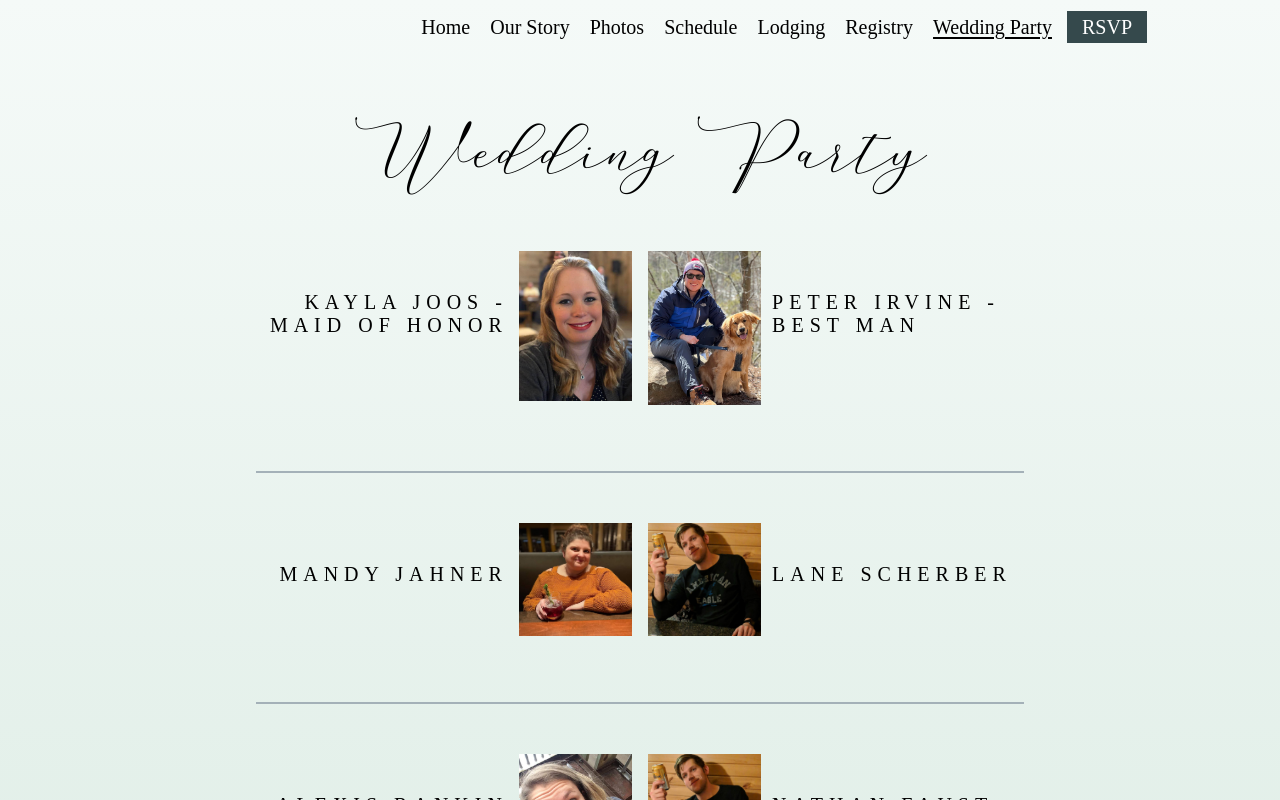
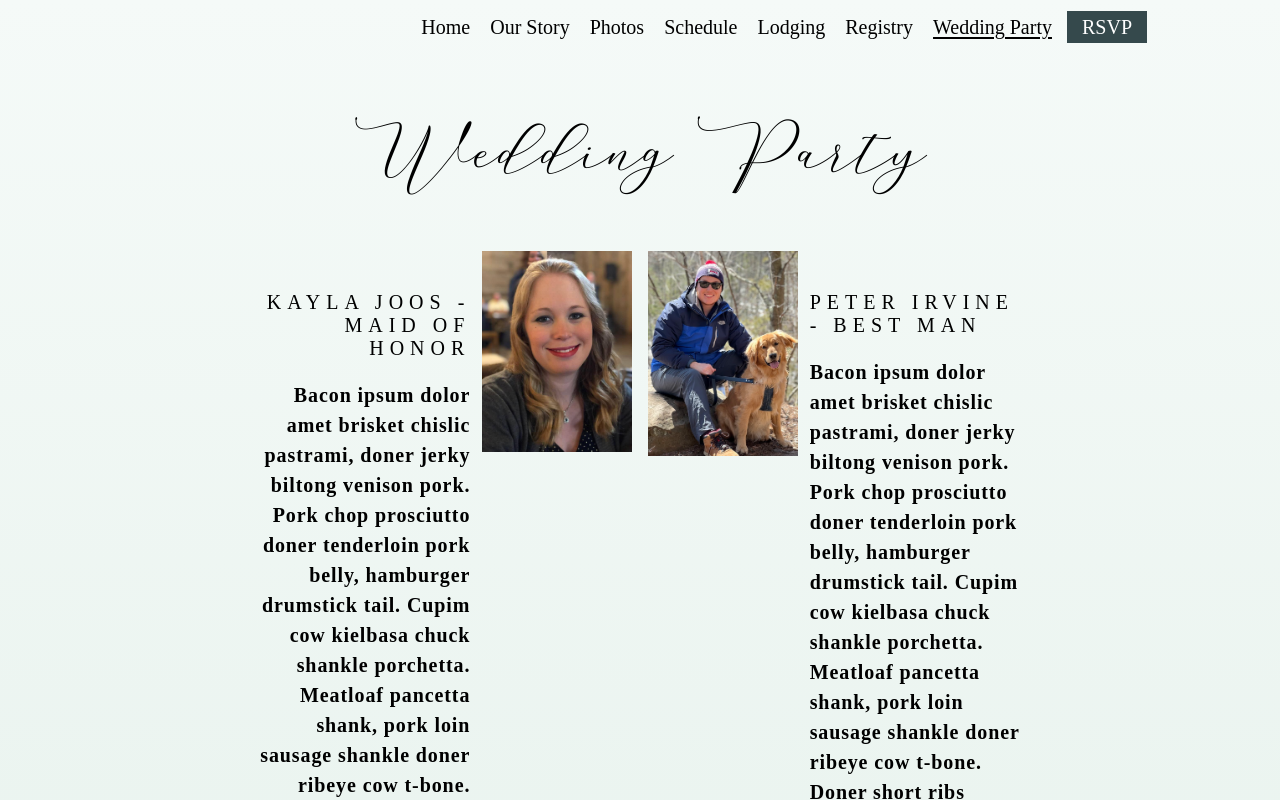
Before and after one commit to peirvine/Alex-and-Karla, a React (Create React App) app: page /wedding-party in a window 1280 px wide. Shown: the top 800 px of the page. Built offline with nearby package versions, Linux system fonts and the light colour scheme.

Commit message:
update desktop wedding party

```diff
--- a/src/components/weddingParty/weddingParty.scss
+++ b/src/components/weddingParty/weddingParty.scss
@@ -42,12 +42,12 @@ p {
         img {
           width: 100%;
         }
-        width: 30%;
+        width: 40%;
         float: right;
       }
 
       .brideBody {
-        width: 67%;
+        width: 57%;
         float: left;
         text-align: right;
       }
@@ -62,12 +62,12 @@ p {
         img {
           width: 100%;
         }
-        width: 30%;
+        width: 40%;
         float: left;
       }
 
       .groomBody {
-        width: 67%;
+        width: 57%;
         float: right;
         text-align: left;
       }
--- a/src/components/weddingParty/weddingPeople.js
+++ b/src/components/weddingParty/weddingPeople.js
@@ -12,10 +12,10 @@ export const weddingParty = [
   {
     brideName: "KAYLA JOOS - MAID OF HONOR",
     brideImage: kayla,
-    brideBlurb: "",
+    brideBlurb: "Bacon ipsum dolor amet brisket chislic pastrami, doner jerky biltong venison pork. Pork chop prosciutto doner tenderloin pork belly, hamburger drumstick tail. Cupim cow kielbasa chuck shankle porchetta. Meatloaf pancetta shank, pork loin sausage shankle doner ribeye cow t-bone. Doner short ribs shankle, turkey sausage prosciutto biltong bacon burgdoggen ball tip ham frankfurter. Sirloin ground round filet mignon ham, leberkas drumstick cupim. Brisket ribeye shoulder sirloin ball tip boudin chislic tri-tip. Drumstick shank pastrami capicola. Kevin chicken chuck fatback flank. Brisket short loin meatball, landjaeger porchetta jowl pastrami rump pork chop ribeye ball tip boudin kielbasa. Pastrami alcatra pig sirloin doner ham chislic porchetta. Buffalo bresaola tri-tip, ribeye doner kielbasa chuck swine shoulder short ribs drumstick pork belly.",
     groomName: "PETER IRVINE - BEST MAN",
     groomImage: peter,
-    groomBlurb: "",
+    groomBlurb: "Bacon ipsum dolor amet brisket chislic pastrami, doner jerky biltong venison pork. Pork chop prosciutto doner tenderloin pork belly, hamburger drumstick tail. Cupim cow kielbasa chuck shankle porchetta. Meatloaf pancetta shank, pork loin sausage shankle doner ribeye cow t-bone. Doner short ribs shankle, turkey sausage prosciutto biltong bacon burgdoggen ball tip ham frankfurter. Sirloin ground round filet mignon ham, leberkas drumstick cupim. \n\n Brisket ribeye shoulder sirloin ball tip boudin chislic tri-tip. Drumstick shank pastrami capicola. Kevin chicken chuck fatback flank. Brisket short loin meatball, landjaeger porchetta jowl pastrami rump pork chop ribeye ball tip boudin kielbasa. Pastrami alcatra pig sirloin doner ham chislic porchetta. Buffalo bresaola tri-tip, ribeye doner kielbasa chuck swine shoulder short ribs drumstick pork belly.",
   },
   {
     brideName: "MANDY JAHNER",
```
